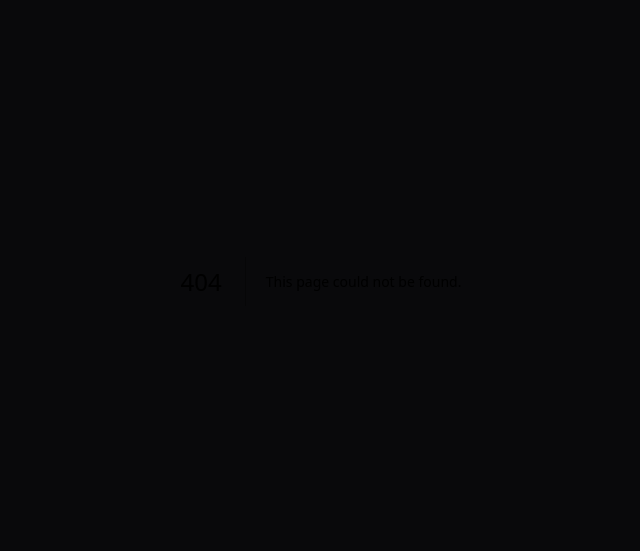
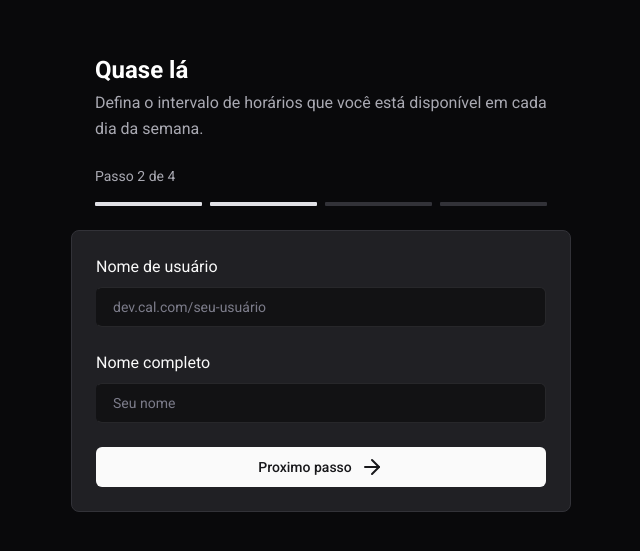
Before and after one commit to reciokaue/dev-call, a Next.js app: page /register in a window 1280 px wide. Before the commit this address had no page. Shown: the part 119-670 px from the top of the page, without its empty margins (319-959 px from the left). Built offline with nearby package versions, Linux system fonts and the light colour scheme.

Commit message:
register 1 step

```diff
--- /dev/null
+++ b/src/app/register/page.tsx
@@ -0,0 +1,80 @@
+'use client'
+
+import { zodResolver } from '@hookform/resolvers/zod'
+import { ArrowRight } from 'lucide-react'
+import { useForm } from 'react-hook-form'
+import { z } from 'zod'
+
+import { MultiStep } from '@/components/multi-step'
+import { Button } from '@/components/ui/button'
+import { Input } from '@/components/ui/input'
+
+const schema = z.object({
+  username: z
+    .string()
+    .min(3, { message: 'No mínimo 3 caracteres' })
+    .regex(/^([a-z\\-]+)$/i, { message: 'Letras de A-Z e "-"' })
+    .toLowerCase(),
+  name: z.string().min(3, { message: 'No mínimo 3 caracteres' }),
+})
+type Props = z.infer<typeof schema>
+
+export default function Page() {
+  const {
+    register,
+    handleSubmit,
+    formState: { isSubmitting, errors },
+  } = useForm<Props>({
+    resolver: zodResolver(schema),
+  })
+
+  async function handleSign(data: Props) {}
+
+  return (
+    <div className="mx-auto flex h-screen max-w-[500px] flex-col items-center justify-center">
+      <div className="flex flex-col items-start self-stretch px-6">
+        <h1 className="text-2xl font-bold leading-relaxed text-white">
+          Quase lá
+        </h1>
+        <p className="text-base leading-relaxed text-gray-200">
+          Defina o intervalo de horários que você está disponível em cada dia da
+          semana.
+        </p>
+        <MultiStep className="mt-6" steps={4} currentStep={2} />
+      </div>
+
+      <form
+        onSubmit={handleSubmit(handleSign)}
+        className="mt-6 flex flex-col items-center gap-4 self-stretch rounded-lg border border-gray-600 bg-gray-800 p-6"
+      >
+        <div className="flex w-full flex-col items-start gap-2">
+          <label>Nome de usuário</label>
+          <Input
+            className="w-full"
+            placeholder="seu-usuário"
+            prefix="dev.cal.com/"
+            {...register('username')}
+          />
+          <span className="text-sm text-red-500 ">
+            {errors.username?.message}
+          </span>
+        </div>
+        <div className="flex w-full flex-col items-start gap-2">
+          <label>Nome completo</label>
+          <Input
+            className="w-full"
+            placeholder="Seu nome"
+            {...register('name')}
+          />
+          <span className="text-sm text-red-500 ">
+            {errors.username?.message}
+          </span>
+        </div>
+        <Button className="w-full">
+          Proximo passo
+          <ArrowRight />
+        </Button>
+      </form>
+    </div>
+  )
+}
--- a/src/components/ClaimUsernameForm.tsx
+++ b/src/components/ClaimUsernameForm.tsx
@@ -39,7 +39,7 @@ export function ClaimUsernameForm() {
         <Input
           className="w-full bg-gray-900"
           placeholder="seu-usuario"
-          prefix="ignite.com/"
+          prefix="dev.cal.com/"
           {...register('username')}
         />
         <Button isLoading={isSubmitting}>
--- /dev/null
+++ b/src/components/multi-step.tsx
@@ -0,0 +1,33 @@
+import { cn } from '@/lib/utils'
+
+interface MultiStepProps {
+  steps: number
+  currentStep?: number
+  className?: string
+}
+
+export function MultiStep({
+  steps,
+  currentStep = 1,
+  className,
+}: MultiStepProps) {
+  return (
+    <div className={cn('flex w-full max-w-xl flex-col', className)}>
+      <label className="text-sm text-gray-200">
+        Passo {currentStep} de {steps}
+      </label>
+      <div className="mt-4 grid grid-flow-col gap-2">
+        {Array.from({ length: steps }, (_, i) => i + 1).map((step: number) => (
+          <div
+            key={step}
+            className={cn(
+              'h-1 w-full rounded-[1px] bg-gray-600',
+              step <= currentStep && 'bg-gray-100',
+            )}
+          />
+        ))}
+      </div>
+      <div></div>
+    </div>
+  )
+}
--- a/src/components/ui/input.tsx
+++ b/src/components/ui/input.tsx
@@ -4,7 +4,7 @@ import { cn } from '@/lib/utils'
 
 export interface InputProps
   extends React.InputHTMLAttributes<HTMLInputElement> {
-  prefix: string
+  prefix?: string
 }
 
 const Input = React.forwardRef<HTMLInputElement, InputProps>(
@@ -13,6 +13,7 @@ const Input = React.forwardRef<HTMLInputElement, InputProps>(
       <div
         className={cn(
           'flex h-10 items-baseline rounded-md border border-l-gray-900 bg-gray-900 px-4 text-sm outline-8 outline-red-500 ring-offset-background file:border-0 file:bg-transparent file:text-sm file:font-medium placeholder:text-muted-foreground focus-within:ring-2 focus-within:ring-ring has-[:disabled]:cursor-not-allowed has-[:disabled]:opacity-50',
+          className,
         )}
       >
         {prefix && (
```
